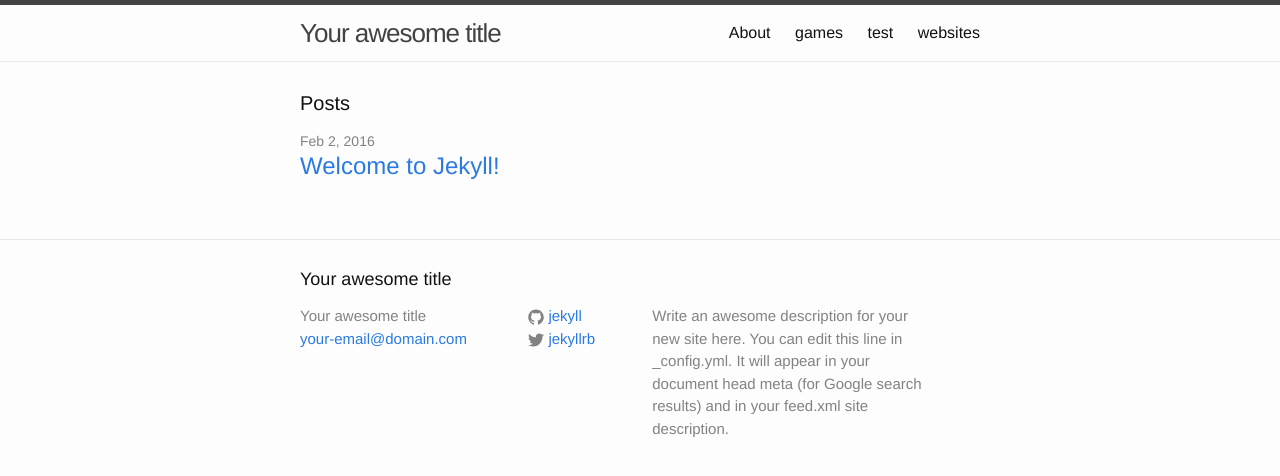
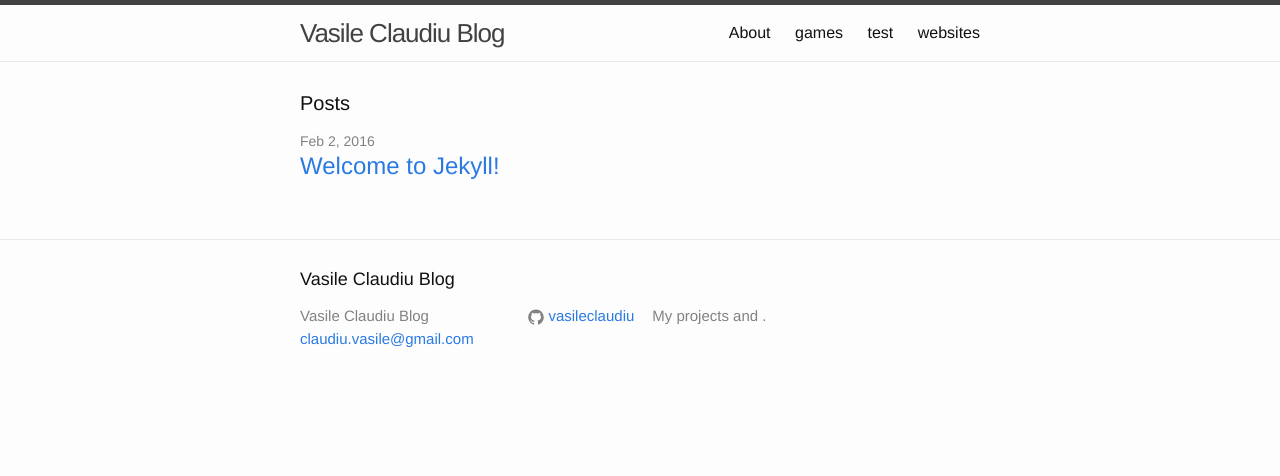
Before and after one commit to VasileClaudiu/blog, a Jekyll site: the page built from index.html, in a window 1280 px wide. Shown: the top 476 px of the page. Built offline with Jekyll 4.4.1, drawn with Linux system fonts in a browser that asks for light colours.

Commit message:
blog initial with bootstrap and settings

```diff
--- a/_config.yml
+++ b/_config.yml
@@ -6,16 +6,13 @@
 # 'jekyll serve'. If you change this file, please restart the server process.
 
 # Site settings
-title: Your awesome title
-email: your-email@domain.com
+title: Vasile Claudiu Blog
+email: claudiu.vasile@gmail.com
 description: > # this means to ignore newlines until "baseurl:"
-  Write an awesome description for your new site here. You can edit this
-  line in _config.yml. It will appear in your document head meta (for
-  Google search results) and in your feed.xml site description.
+  My projects and .
 baseurl: "" # the subpath of your site, e.g. /blog
-url: "http://yourdomain.com" # the base hostname & protocol for your site
-twitter_username: jekyllrb
-github_username:  jekyll
+url: "http://vasileclaudiu.github.io/blog" # the base hostname & protocol for your site
+github_username: vasileclaudiu
 
 # Build settings
 markdown: kramdown
```
